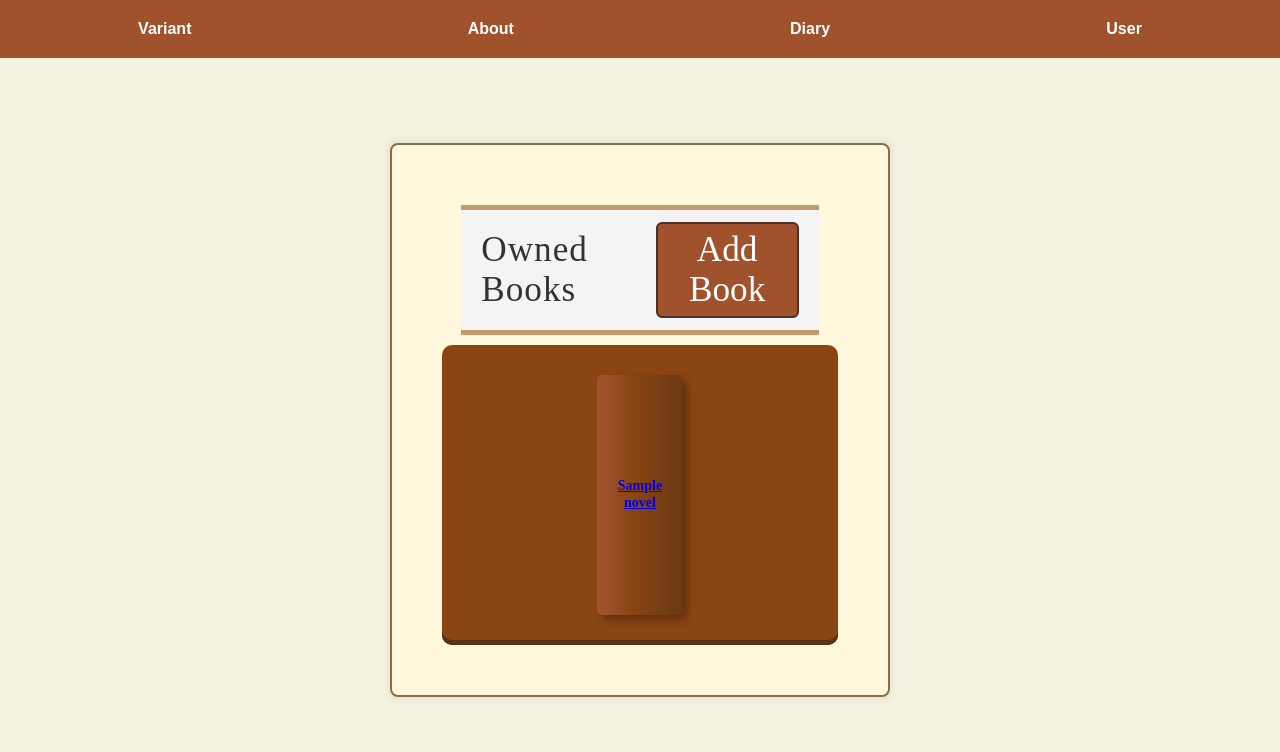
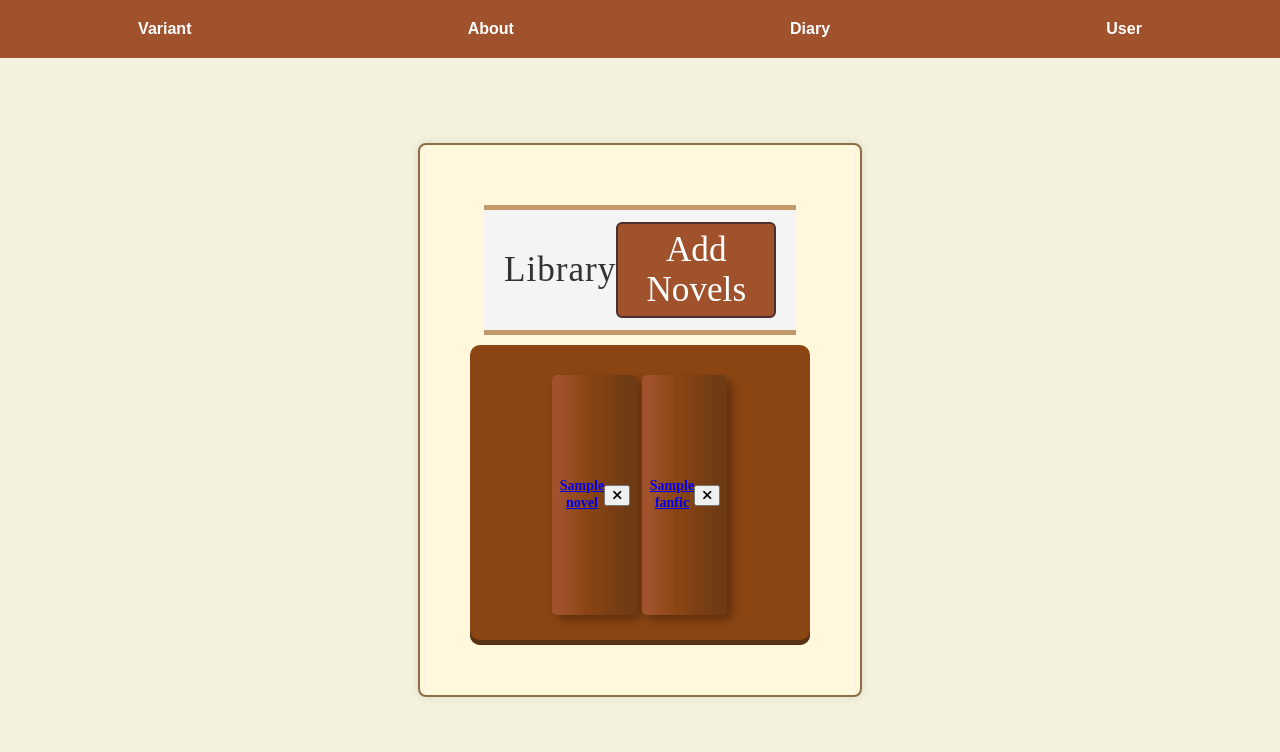
Before and after one commit to Aarya-Shinde/Variant, a PHP site: page /pages/reader/library.php in a window 1280 px wide. Shown: the top 752 px of the page. Run offline with PHP 8.4, Linux system fonts and the light colour scheme; the visitor is signed in with stand-in values (Sample User, id 1); tables that the repository leaves empty or names only in its code hold one stand-in row (values such as "Sample post").

Commit message:
Updated library to include fanfic too

```diff
--- a/library.html
+++ b/library.html
@@ -190,7 +190,7 @@
             <div class="bookshelf">
                 <div class="shelf-row">
                     <?php while ($row = $result->fetch_assoc()) { ?>
-                        <div class="book" onclick="viewBook('<?php echo htmlspecialchars($row['title']); ?>')">
+                        <div class="book" onclick="viewBook('<?php echo htmlspecialchars($row['title']); ?>')"">
                             <?php echo htmlspecialchars($row['title']); ?>
                         </div>
                     <?php } ?>
--- a/pages/reader/library.php
+++ b/pages/reader/library.php
@@ -1,72 +1,148 @@
 <?php
 session_start();
-include '../../db/dbconnect.php';
+require '../../db/dbconnect.php'; // Ensure database connection is included
 
-if ($conn->connect_error) {
-    die("Database connection failed: " . $conn->connect_error);
-}
-
-
-// Check if session contains user_id or if there is a cookie containing the ID
-if (!isset($_SESSION['user_id']) && isset($_COOKIE['user_id'])) {
-    $_SESSION['user_id'] = $_COOKIE['user_id'];
-}
-
-if (!isset($_SESSION['user_id']) || empty($_SESSION['user_id'])) {
-    die("User session not found! Please log in.");
+if (!isset($_SESSION['user_id'])) {
+    header("Location: ../login.php");
+    exit();
 }
 
 $user_id = $_SESSION['user_id'];
 
+// Handle ADD action for novels
+if ($_SERVER['REQUEST_METHOD'] === 'POST' && isset($_POST['novel_id']) && !isset($_POST['remove_novel_id'])) {
+    $novel_id = $_POST['novel_id'];
 
+    // Check if novel already exists
+    $check_stmt = $conn->prepare("SELECT 1 FROM Library WHERE user_id = ? AND novel_id = ?");
+    if (!$check_stmt) die("Check query failed: " . $conn->error);
 
-// **Handle Adding Books to Library**
-if ($_SERVER["REQUEST_METHOD"] == "POST" && !empty($_POST['novel_id']) && !empty($_POST['title']) && !empty($_POST['author'])) {
+    $check_stmt->bind_param("ii", $user_id, $novel_id);
+    $check_stmt->execute();
+    $result = $check_stmt->get_result();
 
-    $novel_id = $_POST['novel_id'];
-    $title = $_POST['title'];
-    $author = $_POST['author'];
+    if ($result->num_rows === 0) {
+        // Insert without title/author
+        $stmt = $conn->prepare("INSERT INTO Library (user_id, novel_id) VALUES (?, ?)");
+        if (!$stmt) die("Insert query failed: " . $conn->error);
 
-    // Check if book is already in the user's library
-    $check_query = $conn->prepare("SELECT * FROM Library WHERE novel_id = ? AND user_id = ?");
-    $check_query->bind_param("ii", $novel_id, $user_id);
-    $check_query->execute();
-    $result = $check_query->get_result();
+        $stmt->bind_param("ii", $user_id, $novel_id);
+        $stmt->execute();
+        $stmt->close();
+    }
 
-    if ($result->num_rows > 0) {
-        echo "<script>alert('This book is already in your library!');  window.location.href = '/Variant/template/novel/novel_info.php?novel_id=$novel_id';</script>";
-    } else {
-        // Insert book into the library
-        $insert_query = $conn->prepare("INSERT INTO Library (user_id, novel_id, read_status) VALUES (?, ?, 'want to read')");
-
-        $insert_query->bind_param("ii", $user_id, $novel_id);
-
-        if ($insert_query->execute()) {
-            echo "<script>
-                alert('Book added successfully!');
-                window.location.href = '/Variant/template/novel/novel_info.php?novel_id=$novel_id';
-            </script>";
-        } else {
-            echo "<script>
-                alert('Failed to add book: " . $insert_query->error . "');
-            </script>";
+    $check_stmt->close();
+    header("Location: ".$_SERVER['HTTP_REFERER']);
+    exit();
 }
 
 
+/* ---------- ADD FAN-FICs into library  ---------- */
+if ($_SERVER['REQUEST_METHOD'] === 'POST'
+    && isset($_POST['fanfic_id'])
+    && !isset($_POST['remove_fanfic_id'])) {
+
+    $fanfic_id = $_POST['fanfic_id'];
+
+    /* 1.  Already in library? */
+    $check_stmt = $conn->prepare(
+        "SELECT 1 FROM Library WHERE user_id = ? AND fanfic_id = ?"
+    ) or die("Check query failed: " . $conn->error);
+
+    $check_stmt->bind_param("ii", $user_id, $fanfic_id);
+    $check_stmt->execute();
+    $result = $check_stmt->get_result();
+
+    /* 2.  Insert only if absent */
+    if ($result->num_rows === 0) {
+        $stmt = $conn->prepare(
+            "INSERT INTO Library (user_id, fanfic_id) VALUES (?, ?)"
+        ) or die("Insert query failed: " . $conn->error);
+
+        $stmt->bind_param("ii", $user_id, $fanfic_id);
+        $stmt->execute();
+        $stmt->close();
     }
+
+    $check_stmt->close();
+    header("Location: " . $_SERVER['HTTP_REFERER']);
+    exit();
 }
 
 
-// **Fetch User’s Library**
-$query = "SELECT Novels.novel_id, Novels.title, Novels.author_name,  Library.read_status
-          FROM Novels
-          JOIN Library ON Novels.novel_id = Library.novel_id
-          WHERE Library.user_id = ?";
+// Handle REMOVE action for novels
+if ($_SERVER['REQUEST_METHOD'] === 'POST' && isset($_POST['remove_novel_id'])) {
+    $remove_novel_id = $_POST['remove_novel_id'];
+
+    // DELETE from Library
+    $stmt = $conn->prepare("DELETE FROM Library WHERE user_id = ? AND novel_id = ?");
+    $stmt->bind_param("ii", $user_id, $remove_novel_id);
+
+    if ($stmt->execute()) {
+        $_SESSION['message'] = "Book removed successfully.";
+    } else {
+        $_SESSION['error'] = "Failed to remove book.";
+    }
+
+    $stmt->close();
+    header("Location: ".$_SERVER['HTTP_REFERER']);
+    exit();
+}
+
+/* ---------- REMOVE action for novels FAN-FIC ---------- */
+if ($_SERVER['REQUEST_METHOD'] === 'POST' && isset($_POST['remove_fanfic_id'])) {
+    $remove_fanfic_id = $_POST['remove_fanfic_id'];
+
+    $stmt = $conn->prepare(
+        "DELETE FROM Library WHERE user_id = ? AND fanfic_id = ?"
+    );
+    $stmt->bind_param("ii", $user_id, $remove_fanfic_id);
+
+    $_SESSION[ $stmt->execute() ? 'message' : 'error' ]
+        = $stmt->execute()
+        ? "Fan-fic removed successfully."
+        : "Failed to remove fan-fic.";
+
+    $stmt->close();
+    header("Location: ".$_SERVER['HTTP_REFERER']);
+    exit();
+}
+
+
+
+
+// Fetch User’s Library both novels and fanfic
+
+$query = "
+    SELECT
+        'novel'                       AS item_type,
+        Novels.novel_id              AS item_id,
+        Novels.title                 AS title,
+        Novels.author_name           AS author,
+        Library.read_status
+    FROM Library
+    JOIN Novels ON Novels.novel_id = Library.novel_id
+    WHERE Library.user_id = ?
+
+    UNION ALL
+
+    SELECT
+        'fanfic'                     AS item_type,
+        Fanfic.fanfic_id            AS item_id,
+        Fanfic.title                AS title,
+        Fanfic.author               AS author,
+        Library.read_status
+    FROM Library
+    JOIN Fanfic ON Fanfic.fanfic_id = Library.fanfic_id
+    WHERE Library.user_id = ?
+";
 $stmt = $conn->prepare($query);
-$stmt->bind_param("i", $user_id);
+$stmt->bind_param("ii", $user_id, $user_id);  // bind twice (one per SELECT)
 $stmt->execute();
 $result = $stmt->get_result();
+
 ?>
+
 
 
 <!DOCTYPE html>
@@ -76,14 +152,18 @@
     <meta name="viewport" content="width=device-width, initial-scale=1.0">
     <title>Library</title>
     <link rel="stylesheet" href="../style/library.css">
+
+    <!-- Icon for deleting the library book -->
+    <link rel="stylesheet" href="https://cdnjs.cloudflare.com/ajax/libs/font-awesome/6.5.0/css/all.min.css">
+
 </head>
 <body>
 
     <!-- Navigation Bar -->
     <div class="nav">
-        <a href="../../index.html">Variant</a>
+        <a href="../../index.php">Variant</a>
         <a href="../../template/about.html">About</a>
-        <a href="diary.html">Diary</a>
+        <a href="./diary/diary.html">Diary</a>
         <a href="../reader_dashboard.php">User</a>
     </div>
 
@@ -91,21 +171,39 @@
     <div class="content">
         <div class="bookshelf-container">
             <div class="bookshelf-title">
-                <span> Owned Books </span>
+                <span> Library </span>
 
-                <a href="add_API_novel.html"><button class="add-book-btn">Add Book</button></a>
+                <a href="./book scraper\book upload.php"><button class="add-book-btn">Add Novels</button></a>
             </div>
 
 
             <div class="bookshelf">
                 <div class="shelf-row">
-                    <?php while ($row = $result->fetch_assoc()) { ?>
+                    <?php while ($row = $result->fetch_assoc()):
+                        $isNovel = $row['item_type'] === 'novel';
+                        $infoPage = $isNovel
+                            ? "/Variant/template/novel/novel_info.php?novel_id={$row['item_id']}"
+                            : "/Variant/template/fanfic/fanfic_info.php?fanfic_id={$row['item_id']}";
+                        $hiddenField = $isNovel ? 'remove_novel_id' : 'remove_fanfic_id';
+                    ?>
                     <div class="book">
-                            <a href="/Variant/template/novel/novel_info.php?novel_id=<?php echo $row['novel_id']; ?>">
-                                <?php echo htmlspecialchars($row['title']); ?>
+                        <a href="<?= $infoPage ?>">
+                            <?= htmlspecialchars($row['title']) ?>
                         </a>
+
+                        <!-- delete tiny-form -->
+                        <form method="post"
+                                onsubmit="return confirm('Remove this from your library?');"
+                                class="delete-form">
+                            <input type="hidden"
+                                    name="<?= $hiddenField ?>"
+                                    value="<?= $row['item_id'] ?>">
+                                    <button type="submit" class="delete-btn" aria-label="Delete">
+                                    <i class="fas fa-times"></i>
+                                    </button>
+                        </form>
                     </div>
-                    <?php } ?>
+                    <?php endwhile; ?>
                 </div>
             </div>
         </div>
```
Also changed, not shown: pages/reader/library_toggle.php (added, +40 -0 lines). Lines whose indentation alone changed are shown as unchanged.
